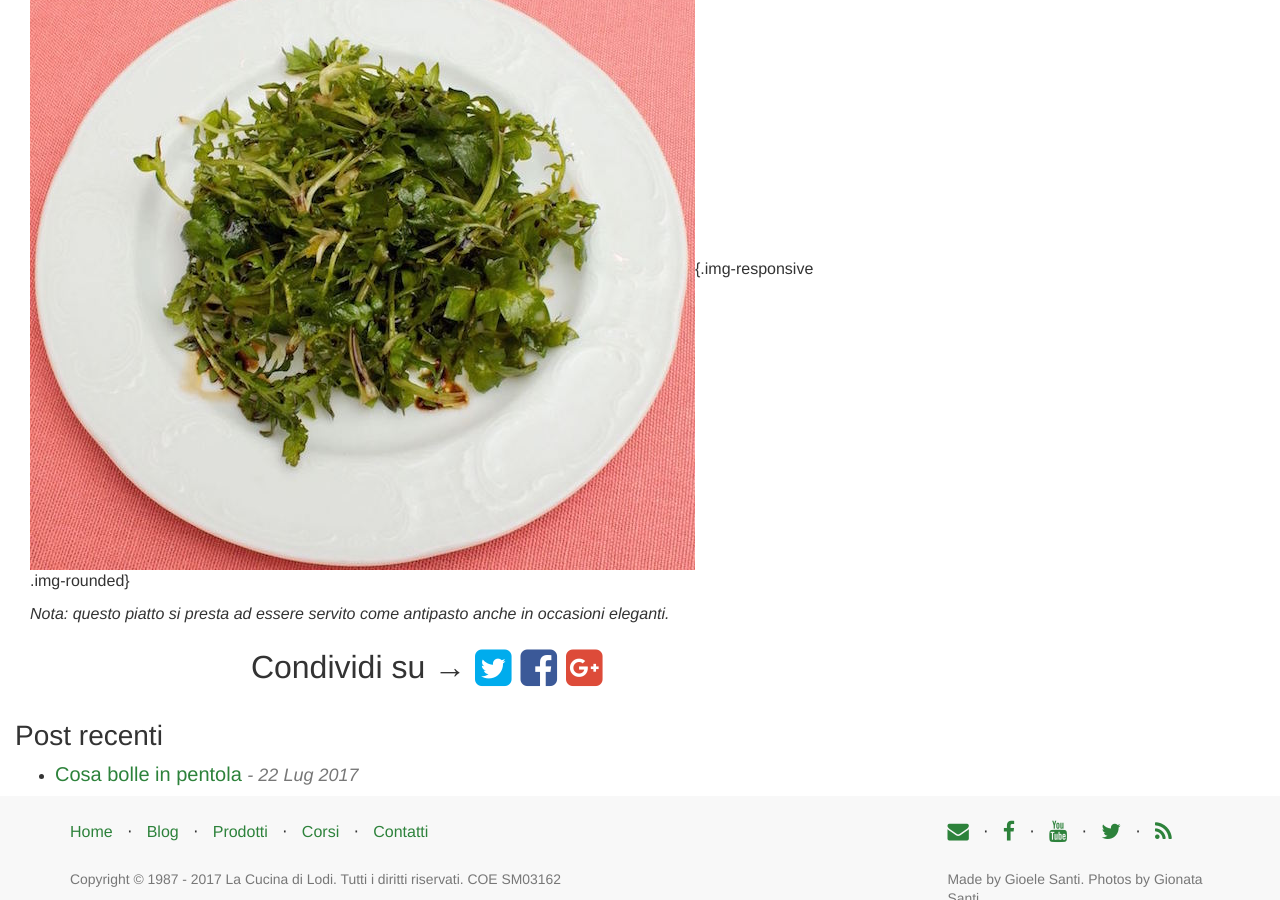
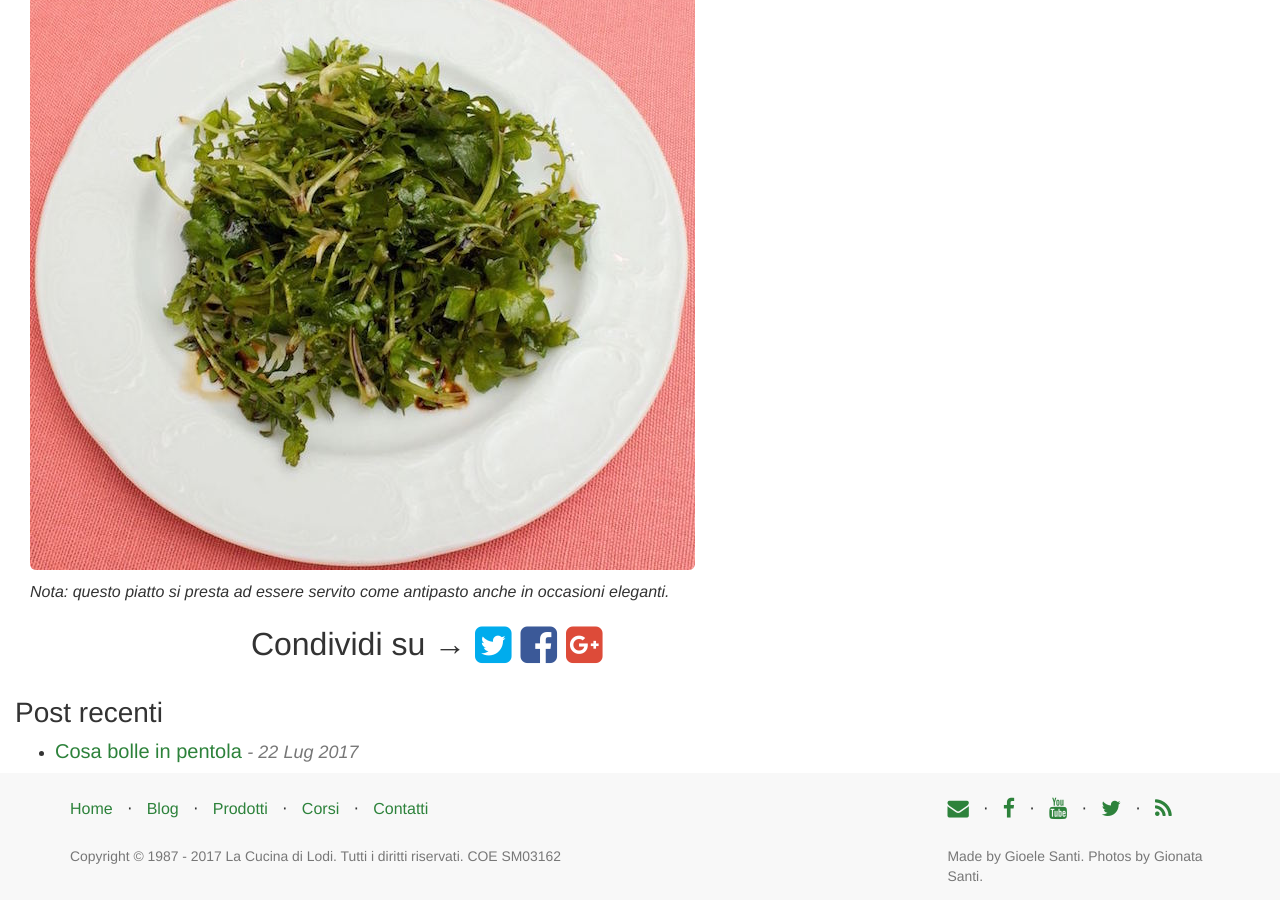
Before and after one commit to gioele-santi/cucina-di-lodi.github.io, a Jekyll site: the page built from _posts/2017-07-29-insalata-di-rosole.markdown, in a window 1280 px wide and 900 px high, scrolled down 1240 px. Built offline with Jekyll 4.4.1, drawn with Linux system fonts in a browser that asks for light colours; nearby versions of some CDN libraries.

Commit message:
Fixed img class

```diff
--- a/_posts/2017-07-29-insalata-di-rosole.markdown
+++ b/_posts/2017-07-29-insalata-di-rosole.markdown
@@ -30,6 +30,6 @@ Le piante di papavero sono facili da trovare in primavera ma anche in inverno.
 In una ciotola condire le erbette con olio EVO e mischiare bene, poi regolare di sale e aggiungere alcune gocce di aceto Balsamico Tradizionale.
 
 <!-- Immagine qui -->
-![insalata di rosole pronta](/img/post/insalata.jpg){.img-responsive .img-rounded}
+![insalata di rosole pronta](/img/post/insalata.jpg){: .img-responsive .img-rounded}
 
 *Nota: questo piatto si presta ad essere servito come antipasto anche in occasioni eleganti.*
```
